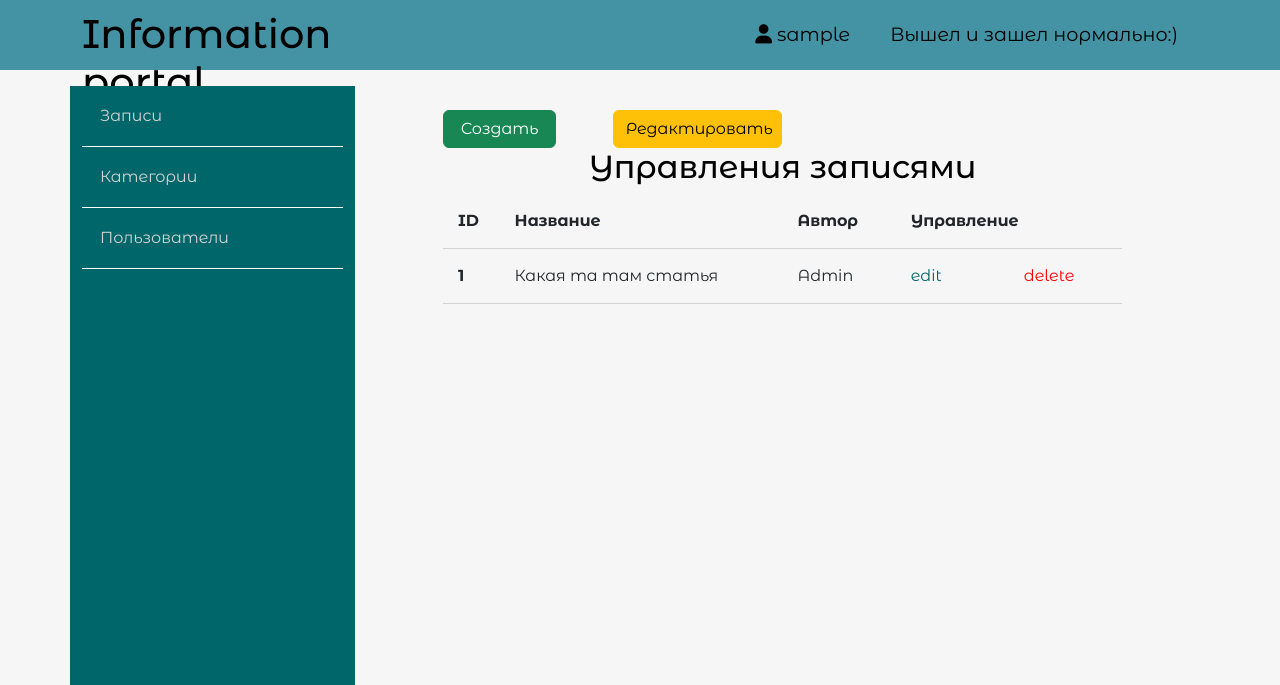
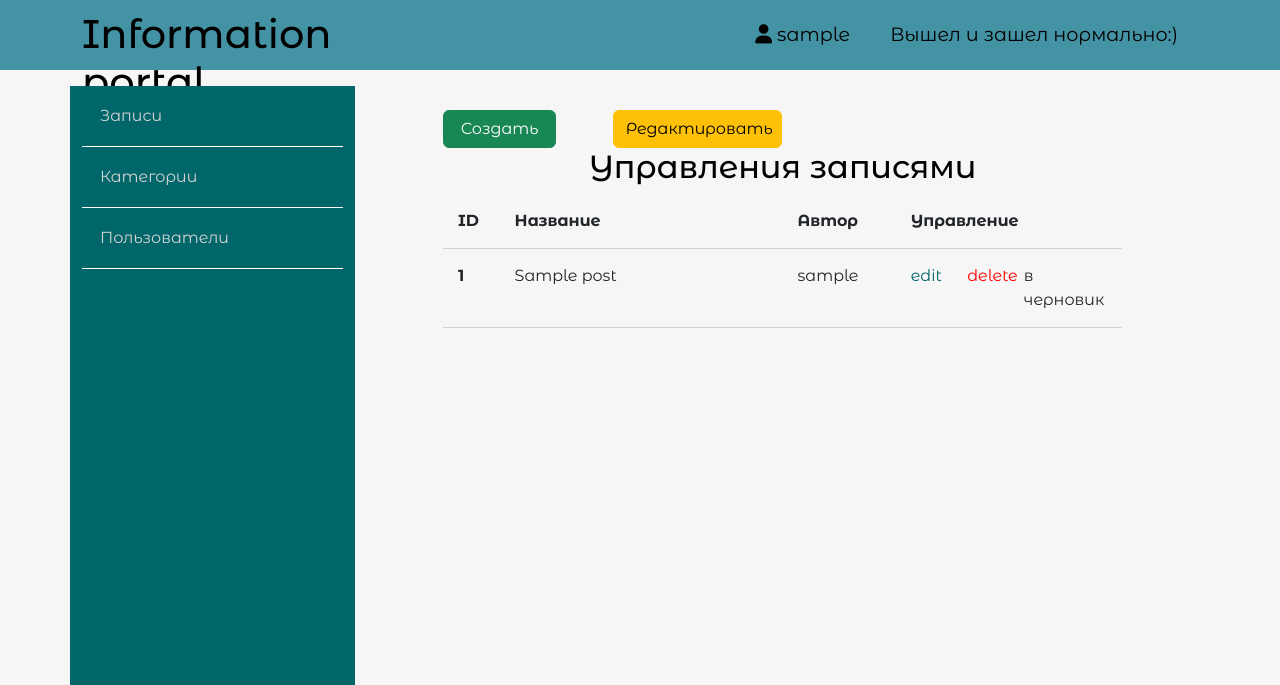
Before and after one commit to SalakhovaRum/42Laba, a PHP site: page /Laba/admin/posts/index.php in a window 1280 px wide. Shown: the top 685 px of the page. Run offline with PHP 8.4, Linux system fonts and the light colour scheme; the visitor is signed in with stand-in values (Sample User, id 1); tables that the repository leaves empty or names only in its code hold one stand-in row (values such as "Sample post"); some libraries are stand-ins or nearby versions.

Commit message:
Вывод статей в админку

```diff
--- a/admin/posts/index.php
+++ b/admin/posts/index.php
@@ -1,5 +1,6 @@
-<?php session_start();
-        include "../../path.php"
+<?php
+        include "../../path.php";
+        include "../../app/controllers/posts.php"
 ?>
 
 <!doctype html>
@@ -41,13 +42,20 @@
                 <div class="col-2">Автор</div>
                 <div class="col-4">Управление</div>
             </div>
+            <?php foreach ($postsAdm as $key => $post): ?>
             <div class="row post">
-                <div class="id col-1">1</div>
-                <div class="title col-5">Какая та там статья</div>
-                <div class="author col-2">Admin</div>
-                <div class="red col-2"><a href="">edit</a></div>
-                <div class="del col-2"><a href="">delete</a> </div>
+                <div class="id col-1"><?=$key + 1; ?></div>
+                <div class="title col-5"><?=$post['title']; ?></div>
+                <div class="author col-2"><?=$post['username']; ?></div>
+                <div class="red col-1"><a href="">edit</a></div>
+                <div class="del col-1"><a href="">delete</a> </div>
+                <?php if ($post['status']): ?>
+                    <div class="status col-2"><a href="">в черновик</a> </div>
+                <?php else: ?>
+                    <div class="status col-2"><a href="">опубликовать</a> </div>
+                <?php endif; ?>
             </div>
+            <?php endforeach; ?>
         </div>
     </div>
 </div>
--- a/app/controllers/posts.php
+++ b/app/controllers/posts.php
@@ -10,6 +10,9 @@ $img = '';
 $topic = '';
 
 $topics = selectAll('topics');
+$posts = selectAll('posts');
+$postsAdm = selectAllFromPostsWithUsers('posts', 'users');
+
 
 // Код для формы создания записи
 if($_SERVER['REQUEST_METHOD'] === 'POST' && isset($_POST['add_post'])){
@@ -17,7 +20,7 @@ if($_SERVER['REQUEST_METHOD'] === 'POST' && isset($_POST['add_post'])){
     $content = trim($_POST['content']);
     $topic = trim($_POST['topic']);
 
-
+    $publish = trim($_POST['publish']) !== null ? 1 : 0;
 
     if($title === '' || $content === '' || $topic === ''){
         $errMsg = "Не все поля заполнены!";
@@ -32,6 +35,7 @@ if($_SERVER['REQUEST_METHOD'] === 'POST' && isset($_POST['add_post'])){
             'status' => 1,
             'id_topic' => $topic
         ];
+
         $post = insert('posts', $post);
         $post = selectOne('posts', ['id' => $id]);
         header("location: " . BASE_URL . "admin/posts/index.php");
--- a/app/databases/db.php
+++ b/app/databases/db.php
@@ -144,3 +144,22 @@ function delete($table, $id){
     $query->execute();
     dbCheckError($query);
 }
+
+// Выборка постов с автором в админку через JOIN(обьединение 2 таблиц)
+    function selectAllFromPostsWithUsers($table1, $table2){
+    global $pdo;
+    $sql = "SELECT
+    t1.id,
+    t1.title,
+    t1.img,
+    t1.content,
+    t1.status,
+    t1.id_topic,
+    t1.created_date,
+    t2.username
+    FROM $table1 AS t1 JOIN $table2 AS t2 ON t1.id_user = t2.id";
+    $query = $pdo->prepare($sql);
+    $query->execute();
+    dbCheckError($query);
+    return $query->fetchAll();
+    }
```
Also changed, not shown: admin/posts/create.php (+7 -1 lines).
